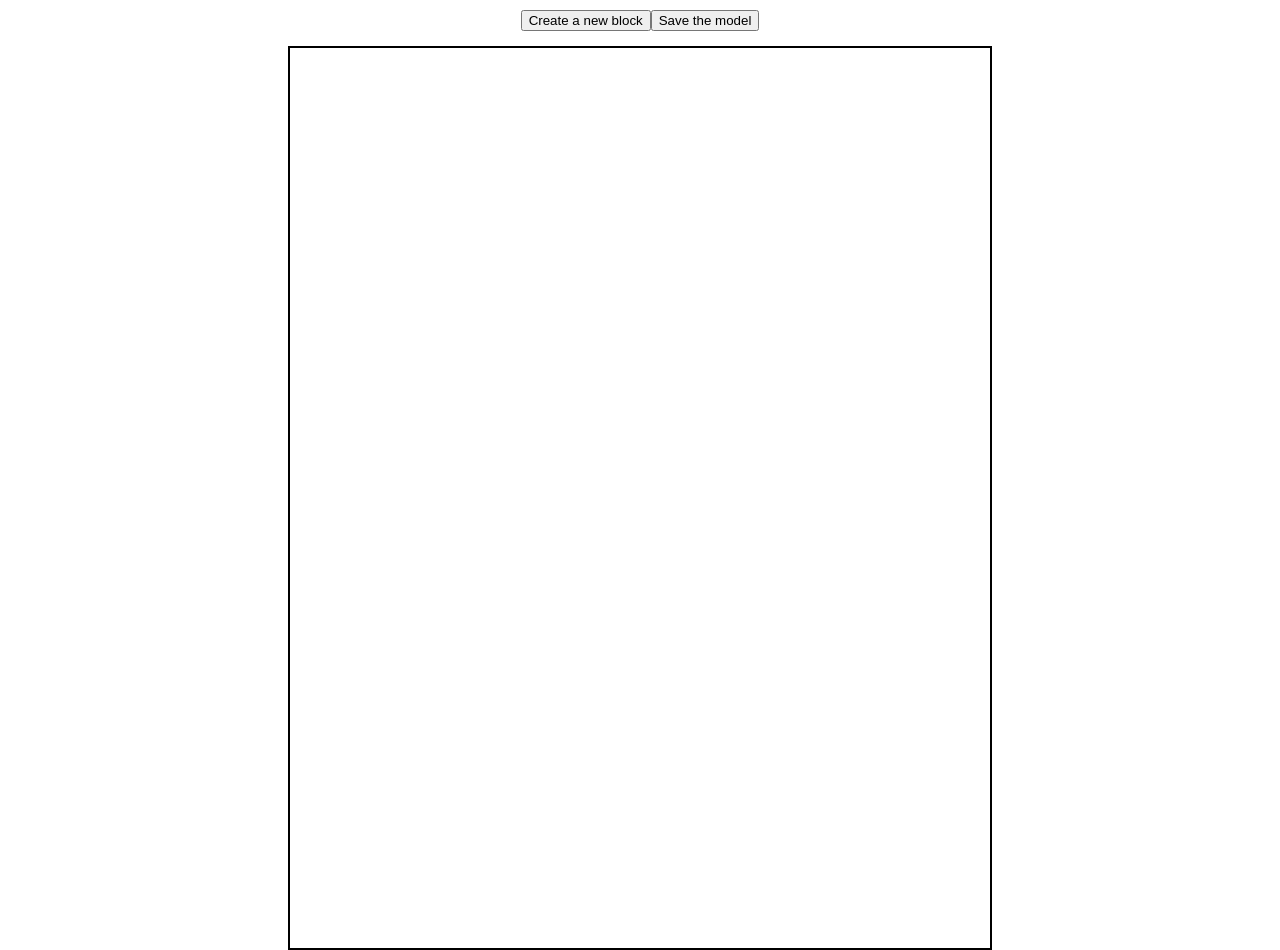
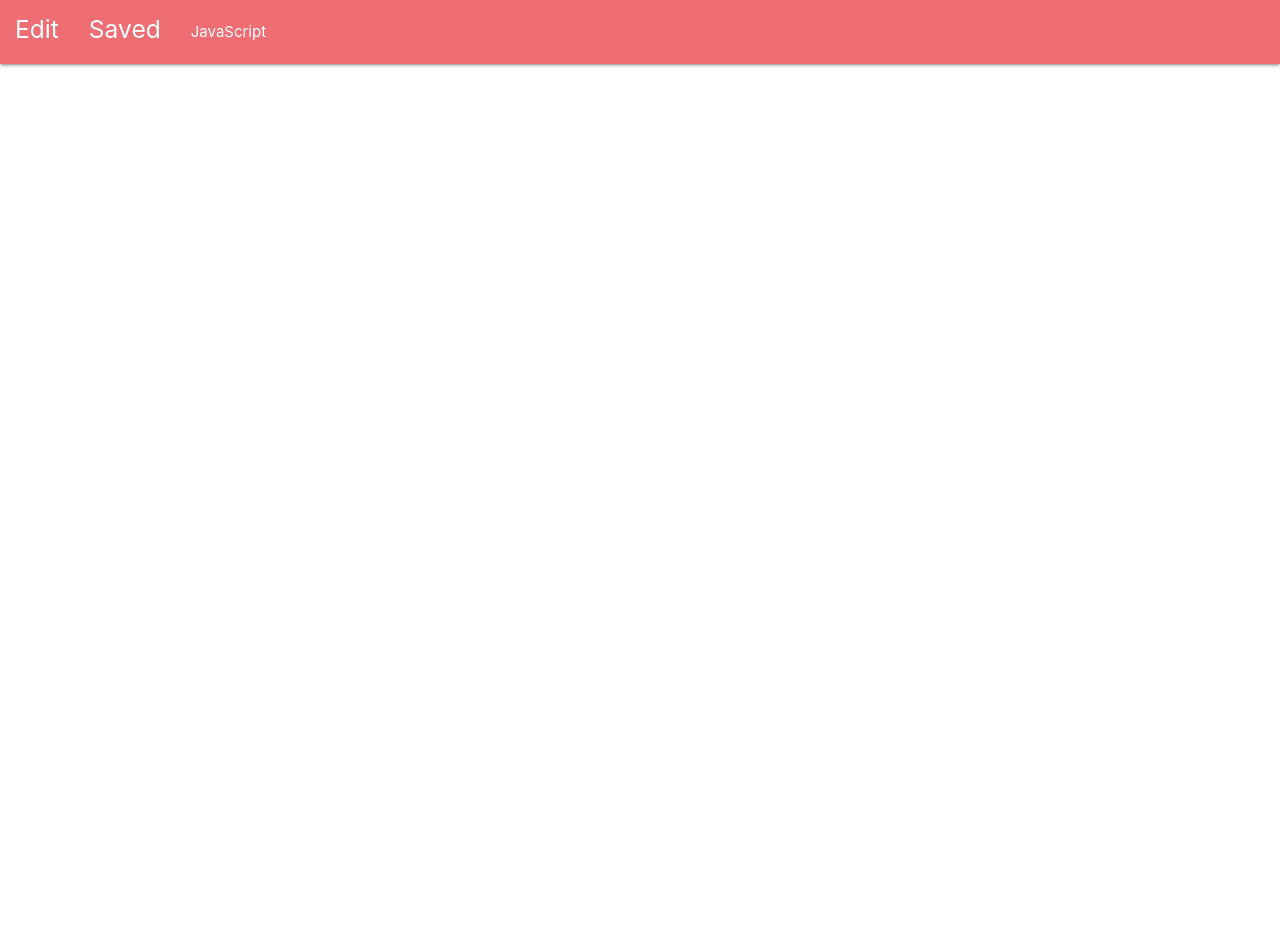
Before and after one commit to vnikonov63/sachacks2k21, a React (Create React App) app in the folder frontend/reactpart/: page / in a window 1280 px wide. After the commit the page ends 800 px from the top, so only its background shows below. Built offline with nearby package versions, Linux system fonts and the light colour scheme.

Commit message:
additional work is done including the better display

```diff
--- a/frontend/reactpart/package.json
+++ b/frontend/reactpart/package.json
@@ -9,6 +9,7 @@
     "react": "^17.0.1",
     "react-dom": "^17.0.1",
     "react-rnd": "^10.2.4",
+    "react-router-dom": "^5.2.0",
     "react-scripts": "4.0.2",
     "uuidv4": "^6.2.6",
     "web-vitals": "^1.0.1"
--- a/frontend/reactpart/public/index.html
+++ b/frontend/reactpart/public/index.html
@@ -10,6 +10,10 @@
       content="Web site created using create-react-app"
     />
     <link rel="apple-touch-icon" href="%PUBLIC_URL%/logo192.png" />
+    <link
+      rel="stylesheet"
+      href="https://cdnjs.cloudflare.com/ajax/libs/materialize/1.0.0/css/materialize.min.css"
+    />
 
     <title>React App</title>
   </head>
--- a/frontend/reactpart/src/App.js
+++ b/frontend/reactpart/src/App.js
@@ -1,6 +1,9 @@
+import { useState } from "react";
+import { BrowserRouter as Router, Route, Switch, Link } from "react-router-dom";
+import NavBar from "./components/NavBar";
+
 import GardenWrapper from "./components/gardenBuilder";
 import GardenSavedContext from "./components/contexts/gardenSavedContext";
-import { useState } from "react";
 
 function App() {
   let stateRandom = {};
@@ -8,7 +11,15 @@ function App() {
   return (
     <>
       <GardenSavedContext.Provider value={{ gardenState, setGardenState }}>
-        <GardenWrapper />
+        <Router>
+          <NavBar />
+          <Switch>
+            <Route path="/edit" exact>
+              <GardenWrapper />
+            </Route>
+            <Route path="/saved" exact></Route>
+          </Switch>
+        </Router>
       </GardenSavedContext.Provider>
     </>
   );
--- /dev/null
+++ b/frontend/reactpart/src/components/NavBar/index.js
@@ -0,0 +1,28 @@
+import React from "react";
+import { Link } from "react-router-dom";
+
+function NavigationBar() {
+  return (
+    <nav>
+      <div class="nav-wrapper">
+        <ul id="nav-mobile" class="left hide-on-med-and-down">
+          <li>
+            <Link to="/edit">
+              <h5>Edit</h5>
+            </Link>
+          </li>
+          <li>
+            <Link to="/saved">
+              <h5>Saved</h5>
+            </Link>
+          </li>
+          <li>
+            <a>JavaScript</a>
+          </li>
+        </ul>
+      </div>
+    </nav>
+  );
+}
+
+export default NavigationBar;
--- a/frontend/reactpart/src/components/garden/index.js
+++ b/frontend/reactpart/src/components/garden/index.js
@@ -11,6 +11,13 @@ import PartNode from "../../schemas/GardenNodeClass";
 const Garden = () => {
   let { field, setField } = useContext(GardenContext);
   const { gardenState, setGardenState } = useContext(GardenContextFinal);
+  useEffect(() => {
+    if (localStorage.getItem("saved garden")) {
+      let obj = JSON.parse(localStorage.getItem("saved garden"));
+      console.log(obj);
+      setField(obj);
+    }
+  }, []);
   return (
     <>
       <div
@@ -34,6 +41,12 @@ const Garden = () => {
         <button
           onClick={() => {
             setGardenState(field);
+            try {
+              const serializedState = JSON.stringify(field);
+              localStorage.setItem("saved garden", serializedState);
+            } catch (err) {
+              console.log(err);
+            }
           }}
         >
           Save the model
@@ -41,7 +54,7 @@ const Garden = () => {
       </div>
       <div
         id="gardenLimits"
-        style={{ height: "900px", width: "700px", border: "2px solid black" }}
+        style={{ height: "60%", width: "50%", border: "1px solid black" }}
       >
         {Object.entries(field).map((value) => {
           return <PlotOfLand key={uuid()} props={value[0]} />;
--- a/frontend/reactpart/src/components/gardenBuilder/index.js
+++ b/frontend/reactpart/src/components/gardenBuilder/index.js
@@ -22,7 +22,8 @@ function GardenBuilder() {
             display: "flex",
             flexDirection: "column",
             alignItems: "center",
-            justifyContent: "center",
+            width: "100vw",
+            height: "100vh",
           }}
         >
           <Garden />
--- a/frontend/reactpart/src/components/plotOfLand/index.js
+++ b/frontend/reactpart/src/components/plotOfLand/index.js
@@ -37,6 +37,7 @@ const PlotOfLand = ({ props }) => {
               };
             });
           }}
+          resizeHandleWrapperClass="#gardenLimits"
           minHeight="16"
           minWidth="16"
           onResizeStop={(e, direction, ref, delta, position) => {
```
Also changed, not shown: 1 other file (tests, documents, lock files or other folders).
